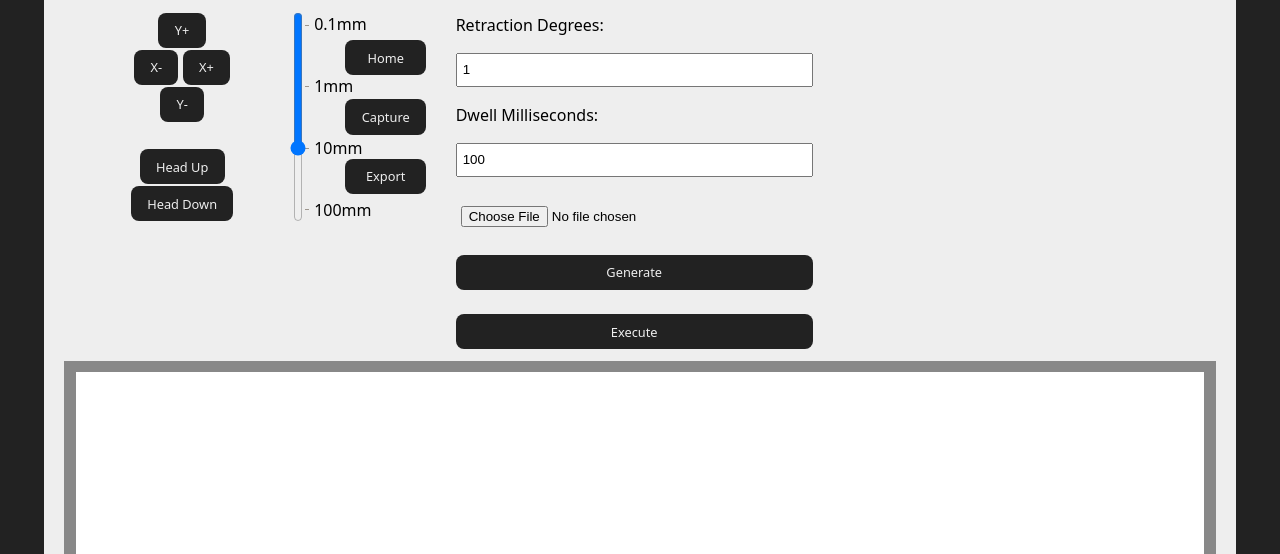
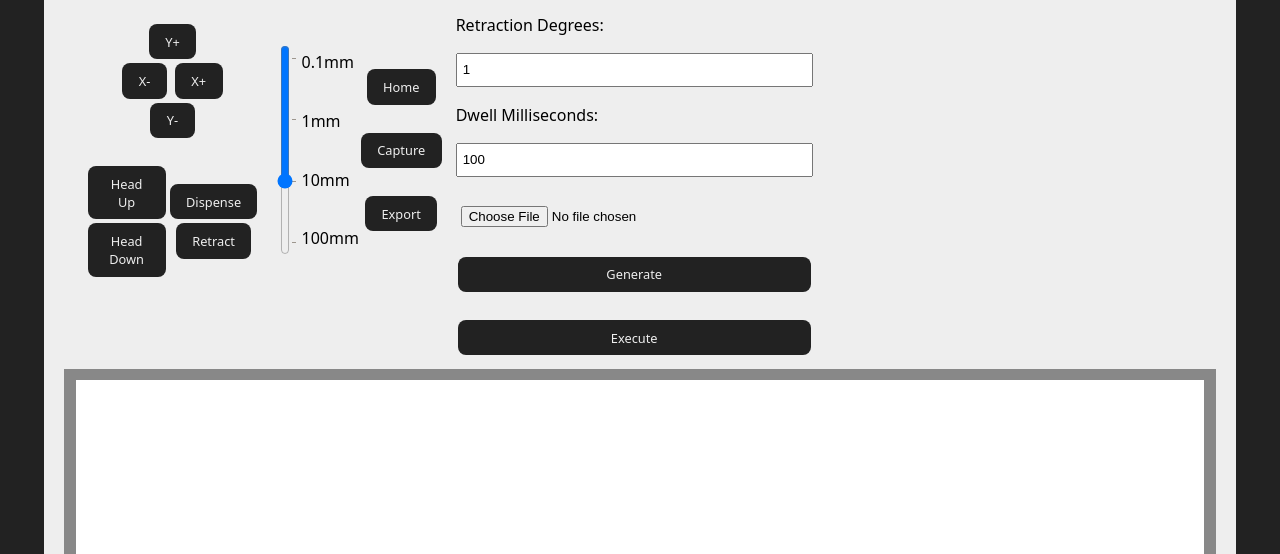
Before and after one commit to opulo-inc/paste-utility, a website built with Vite: page index.html in a window 1280 px wide. Shown: the part 246-800 px from the top of the page. Built offline with nearby package versions, Linux system fonts and the light colour scheme.

Commit message:
adds dispense jog buttons

```diff
--- a/index.html
+++ b/index.html
@@ -33,8 +33,19 @@
 
                 <button id="jog-ym" type="button">Y-</button>
                 <br />
-                <button id="jog-zm" type="button">Head Up</button>
-                <button id="jog-zp" type="button">Head Down</button>
+                <div class="alignEvenlyHoriz">
+                  <div class="alignbuttonsvert">
+                    <button id="jog-zm" type="button">Head Up</button>
+                    <button id="jog-zp" type="button">Head Down</button>
+                  </div>
+                  <div class="alignbuttonsvert">
+                    <button id="jog-bp" type="button">Dispense</button>
+                    <button id="jog-bm" type="button">Retract</button>
+                  </div>
+                </div>
+
+
+
 
 
               </div>
--- a/main.js
+++ b/main.js
@@ -144,6 +144,16 @@ document.getElementById("jog-zp").addEventListener("click", () => {
 document.getElementById("jog-zm").addEventListener("click", () => {
   let dist = getJogDistance();
   serial.send(["G91", `G0 Z-${dist}`, "G90"]);
+});
+
+document.getElementById("jog-bp").addEventListener("click", () => {
+  let dist = getJogDistance();
+  serial.send(["G91", `G0 B${dist}`, "G90"]);
+});
+
+document.getElementById("jog-bm").addEventListener("click", () => {
+  let dist = getJogDistance();
+  serial.send(["G91", `G0 B-${dist}`, "G90"]);
 });
 
 
--- a/style.css
+++ b/style.css
@@ -182,6 +182,9 @@ label {
 #pendant {
   display: flex;
   flex-flow: row nowrap;
+
+  flex-grow: 2;
+
 }
 
 #pendant-buttons {
@@ -189,13 +192,17 @@ label {
   flex-flow: column nowrap;
   justify-content: space-around;
   align-items: center;
-  width: 200px;
+
+  flex-grow:2;
+  margin:10px;
 }
 
 #capture-buttons {
   display: flex;
   flex-flow: column nowrap;
   justify-content: space-around;
+  flex-grow:1;
+  align-items: center;
 }
 
 #generatedGcode {
@@ -228,7 +235,8 @@ datalist {
   display: flex;
   flex-direction: column;
   justify-content: space-between;
-  width: 200px;
+  height:200px;
+
 }
 
 option {
@@ -237,16 +245,31 @@ option {
 
 input[type="range"] {
   height: 200px;
-  margin: 0;
+  margin:0px;
   writing-mode: vertical-lr;
 }
 
+.alignbuttonsvert {
+  display: flex;
+  flex-flow: column nowrap;
+  justify-content: space-around;
+  align-items: center;
+}
+
+.alignEvenlyHoriz {
+  display: flex;
+  flex-flow: row nowrap;
+  justify-content: space-around;
+  align-items: center;
+}
 
 
 #speed-slider {
   display: flex;
   flex-flow: row nowrap;
-  width:50px;
+  width:100px;
+  align-items: center;
+
 }
 
 
@@ -361,6 +384,7 @@ button {
   color: #eee;
   cursor: pointer;
   transition: border-color 0.25s;
+  margin:2px;
 }
 button:hover {
   border-color: #daa520;
```
